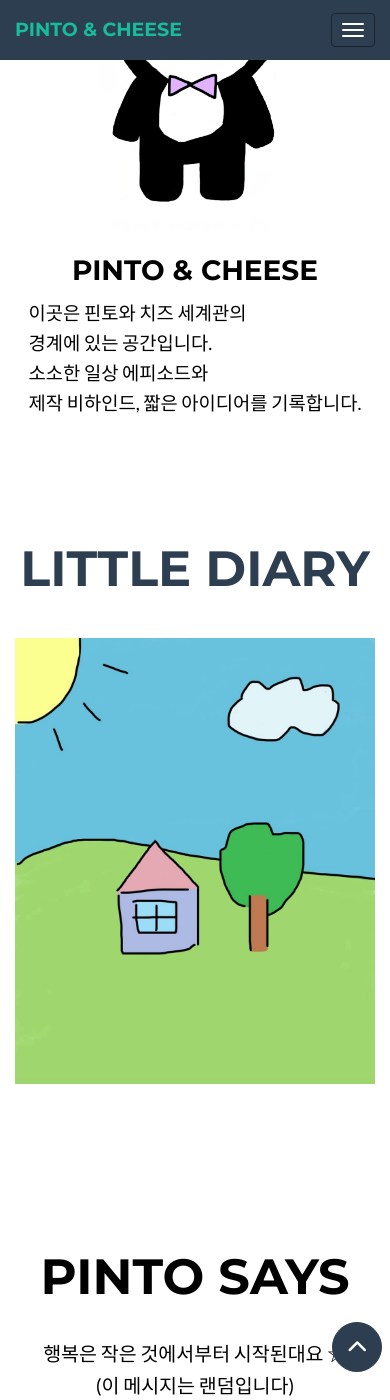
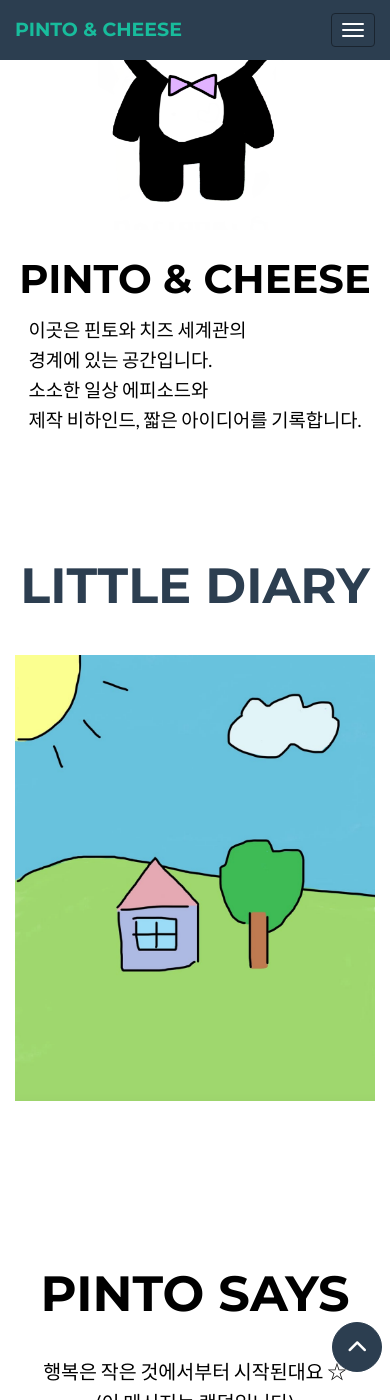
Before and after one commit to pintocheese/pintocheese.github.io, a Jekyll site: the page built from _posts/2014-07-18-project-1.markdown, in a window 390 px wide and 1400 px high, scrolled down 195 px. Built offline with Jekyll 4.4.1, drawn with Linux system fonts in a browser that asks for light colours.

Commit message:
Update custom.css

```diff
--- a/assets/css/custom.css
+++ b/assets/css/custom.css
@@ -56,7 +56,7 @@ section.success,
 /* ///모바일 글자 크기/// */
 @media (max-width: 991px) {
   header .intro-text .name {
-    font-size: 2.8rem !important;  /* 강제로 적용 */
+    font-size: 4rem !important;  /* 강제로 적용 */
     display: block;             /* span이라도 크기 반영 안정화 */
   }
 
```
